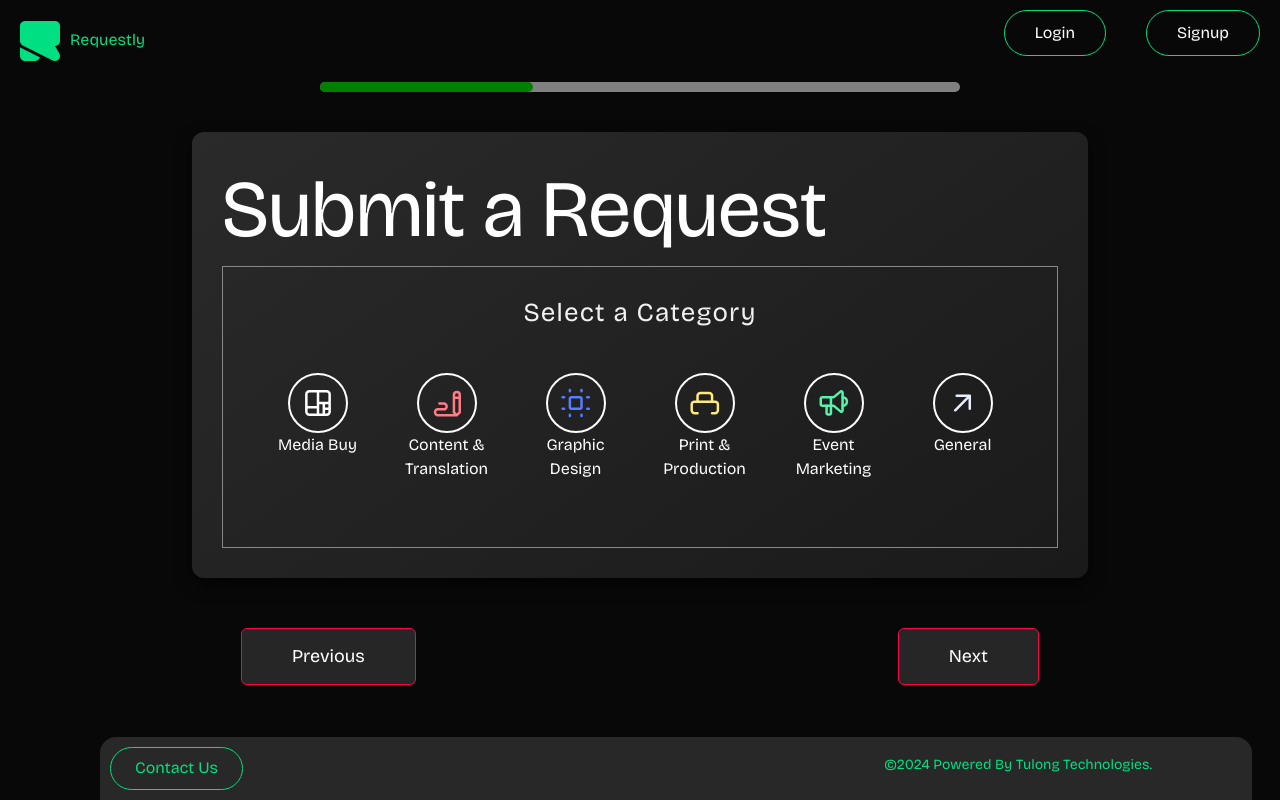
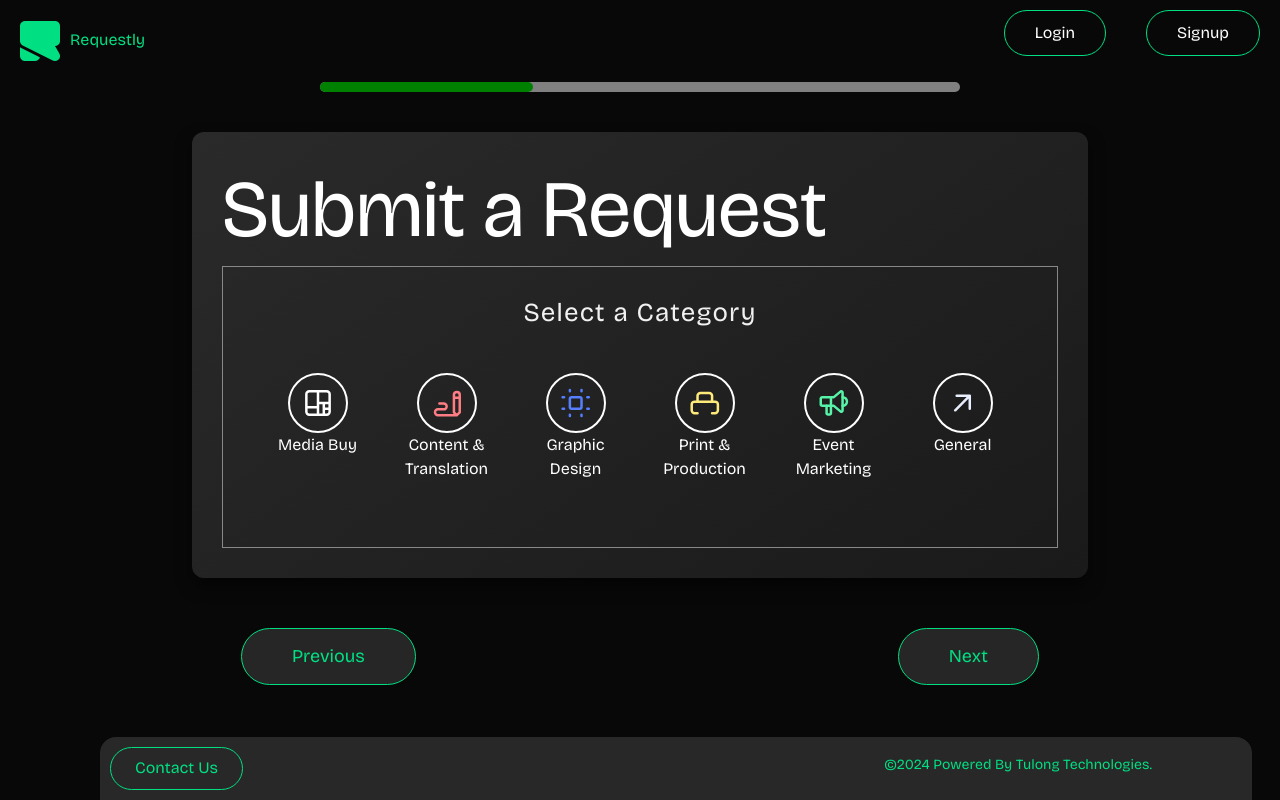
Before and after one commit to ChamanvirKaur/requestly-frontEnd, a React (Create React App) app: page /makeRequest in a window 1280 px wide. Built offline with nearby package versions, Linux system fonts and the light colour scheme.

Commit message:
Added button design in newRequest page

```diff
--- a/src/Components/login/Login.css
+++ b/src/Components/login/Login.css
@@ -97,7 +97,21 @@ button{
   display: flex;
   justify-content: center;
   align-items: center;
+  animation: fadeIn 0.1s ease-in-out;
+
 }
+
+@keyframes fadeIn {
+  from {
+    opacity: 0;
+    transform: scale(0.9);
+  }
+  to {
+    opacity: 1;
+    transform: scale(1);
+  }
+}
+
 
 .popup-content {
   background: rgba(0, 0, 0, 0.5);
--- a/src/Components/makeRequest/MakeRequest.css
+++ b/src/Components/makeRequest/MakeRequest.css
@@ -23,11 +23,11 @@
     display: block;
     margin: auto;
     width: fit-content;
-    border: 1px solid #ff004f;
+    border: 1px solid #00DF82;
     padding: 14px 50px;
-    border-radius: 6px;
+    border-radius: 100px;
     background: #262626;
-    color: #fff;
+    color: #00DF82;
     text-decoration: none;
     transition: background 0.5s;
 }
@@ -36,7 +36,7 @@
     margin-top: 20px;
 }
 
-.submitRequest{}
+
 
 @media only screen and (max-width : 768px){
     .form{
```
